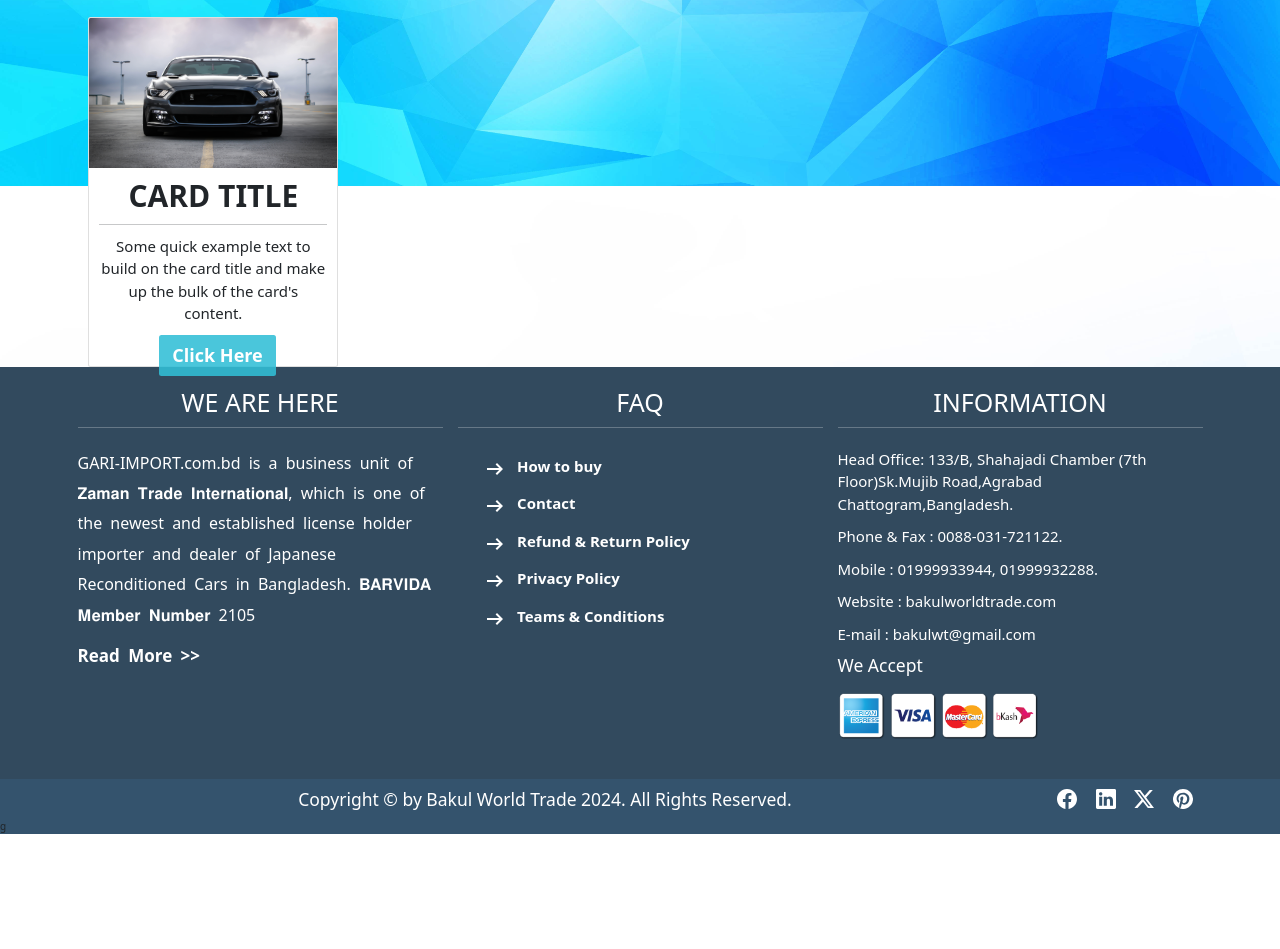
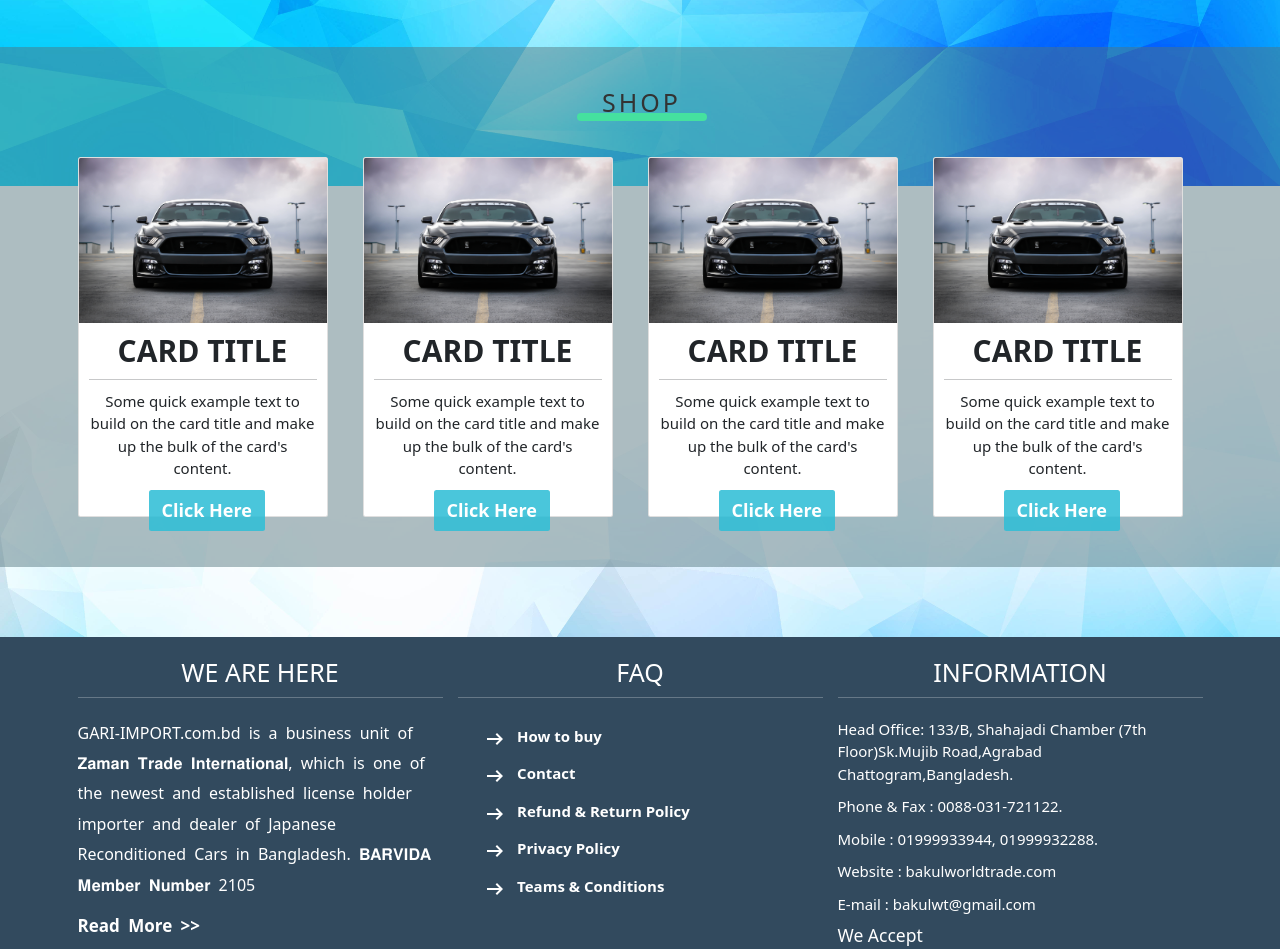
Before and after one commit to Albey-Chowdhury/Bakul-World-Trade, a plain HTML site: page shop.html in a window 1280 px wide. Shown: the part 710-1659 px from the top of the page. Before the commit the page ends 1544 px from the top, so only its background shows below. Drawn offline with nearby package versions, Linux system fonts and the light colour scheme.

Commit message:
feat:product part design

```diff
--- a/Css/style.css
+++ b/Css/style.css
@@ -360,6 +360,7 @@ nav ul li a:hover{
 ***************---------------------*********** */
 
 
+
 .whol-category{
 	display: flex;
     overflow-x: auto;;
@@ -380,11 +381,6 @@ nav ul li a:hover{
 	justify-content: center;
 }
 
-.traindHead h1{
-	font-size: 30px;
-	font-weight: bold;
-	margin-top: 15px;
-}
 
 .traindin-card{
 	background: none !important;
@@ -401,27 +397,26 @@ nav ul li a:hover{
 	font-weight:bold ;
 	text-shadow: #45cdfd 1px 0 5px;
 }
+/* shop and product part start */
 
-
- .whole_cart{
-	margin-top: 20px;
+.shoping_card_bg{
+	background-color: #51747c78;
+	margin-top: 5rem;
+}
+ .shop_cart{
+	margin-top: 5rem;
+	margin-bottom: 5rem;
 
 }
-.trainding_cars{
-	display: flex;
-	justify-content: center;
-}
-.trainding_cars img{
-	height: 15rem;
-}
-.trainding_card_body h5{
+
+.shop_card_body h5{
 
 	font-size: 3rem;
 	text-align: center;
 	text-transform: uppercase;
 	font-weight: bold;
 }
-.trainding_card_body p{
+.shop_card_body p{
 	font-size: 15px;
     text-align: center;
 }
@@ -433,6 +428,8 @@ button.btn.card_body_btn{
 	font-weight: bold;
 	margin-left: 6rem;
 }
+
+/* shop and product part end */
 
 
 
@@ -447,6 +444,7 @@ button.btn.card_body_btn{
 .mainBg{
 	background-color: #324A5E;
 	color: white;
+	margin-top: 7rem;
 }
 h1.Footer_head {
     margin-top: 20px;
--- a/shop.html
+++ b/shop.html
@@ -126,19 +126,63 @@
       <!-- ********* START Product ************** -->
 
 
-             <div class="trainding_cars col-md-4">
-                     <div class="whole_cart card" style="width: 25rem; height: 35rem;">
+            <div class="shoping_card_bg col-md-12">
+               <div class="container">
+                  <div class="text-center top-heading">
+                     <h1>SHOP</h1>
+                  </div>
+                  <div class="mt-5 row">
+                     <div class="col-md-3">
+                        <div class=" shop_cart card" style="width: 25rem; height: 36rem;">
+                           <img src="image/card_pic.jpg" class="card-img-top" alt="...">
+                           <div class="shop_card_body card-body">
+                                 <h5 class="card-title">Card title</h5>
+                                 <hr>
+                                 <p class="card-text">Some quick example text to build on the card title and make up the bulk of the card's content.</p>
+                                 <button type="submit" class="btn card_body_btn">Click Here</button>
+                           </div>
+                     </div>
+                  </div>
+                     <div class="col-md-3">
+                           <div class="shop_cart card" style="width: 25rem; height: 36rem;">
                         <img src="image/card_pic.jpg" class="card-img-top" alt="...">
-                        <div class="trainding_card_body card-body">
+                        <div class="shop_card_body card-body">
                            <h5 class="card-title">Card title</h5>
                            <hr>
                            <p class="card-text">Some quick example text to build on the card title and make up the bulk of the card's content.</p>
                            <button type="submit" class="btn card_body_btn">Click Here</button>
                         </div>
                      </div>
+                     </div>
+                     <div class="col-md-3">
+                           <div class="shop_cart card" style="width: 25rem; height: 36rem;">
+                        <img src="image/card_pic.jpg" class="card-img-top" alt="...">
+                        <div class="shop_card_body card-body">
+                           <h5 class="card-title">Card title</h5>
+                           <hr>
+                           <p class="card-text">Some quick example text to build on the card title and make up the bulk of the card's content.</p>
+                           <button type="submit" class="btn card_body_btn">Click Here</button>
+                        </div>
+                     </div>
+                     </div>
+                     <div class="col-md-3">
+                           <div class="shop_cart card" style="width: 25rem; height: 36rem;">
+                        <img src="image/card_pic.jpg" class="card-img-top" alt="...">
+                        <div class="shop_card_body card-body">
+                           <h5 class="card-title">Card title</h5>
+                           <hr>
+                           <p class="card-text">Some quick example text to build on the card title and make up the bulk of the card's content.</p>
+                           <button type="submit" class="btn card_body_btn">Click Here</button>
+                        </div>
+                     </div>
+                     </div>
                   </div>
+               </div>
+            </div>
 
       <!-- ********* START Product ************** -->
+
+
 
       <!-- footer part start -->
       <footer>
```
